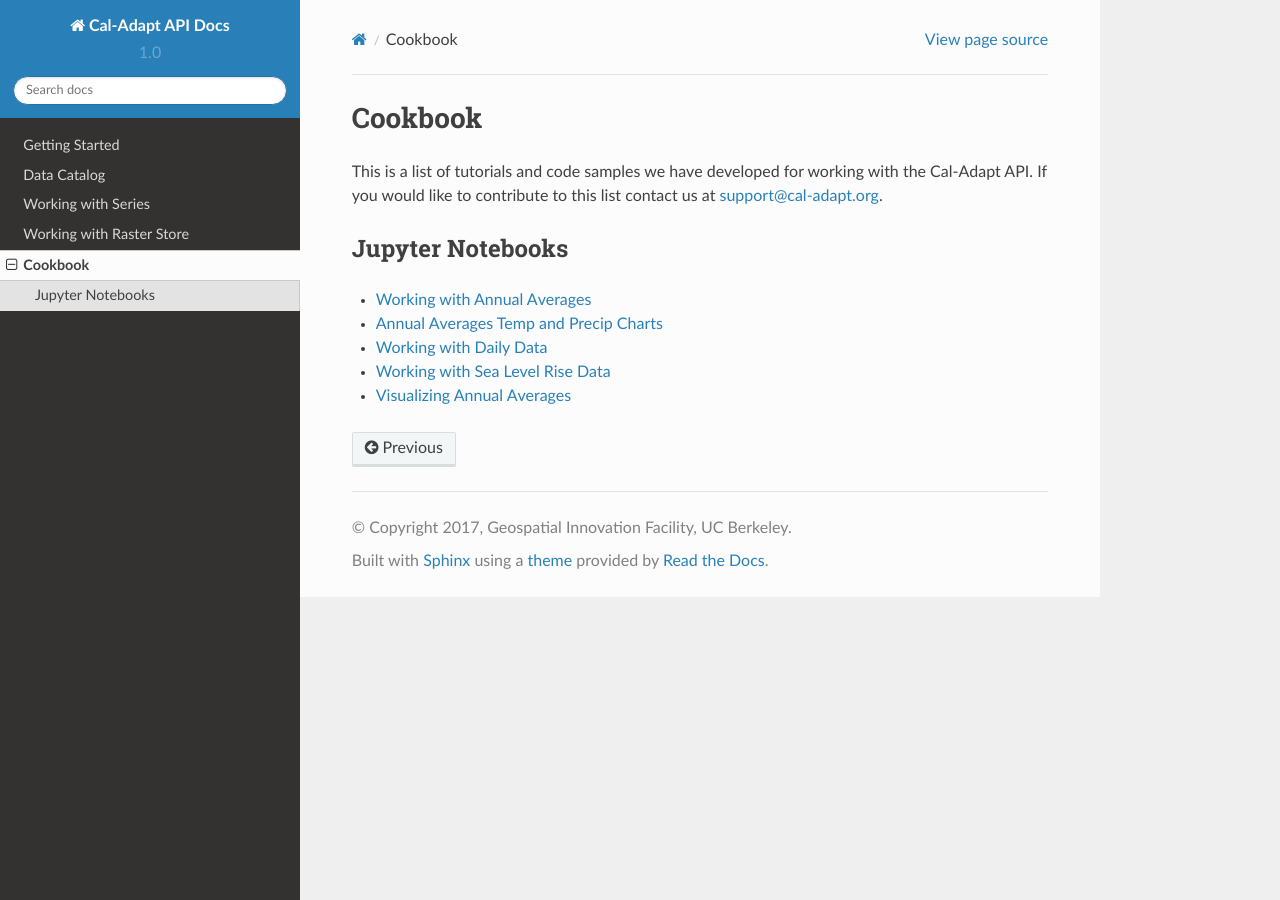
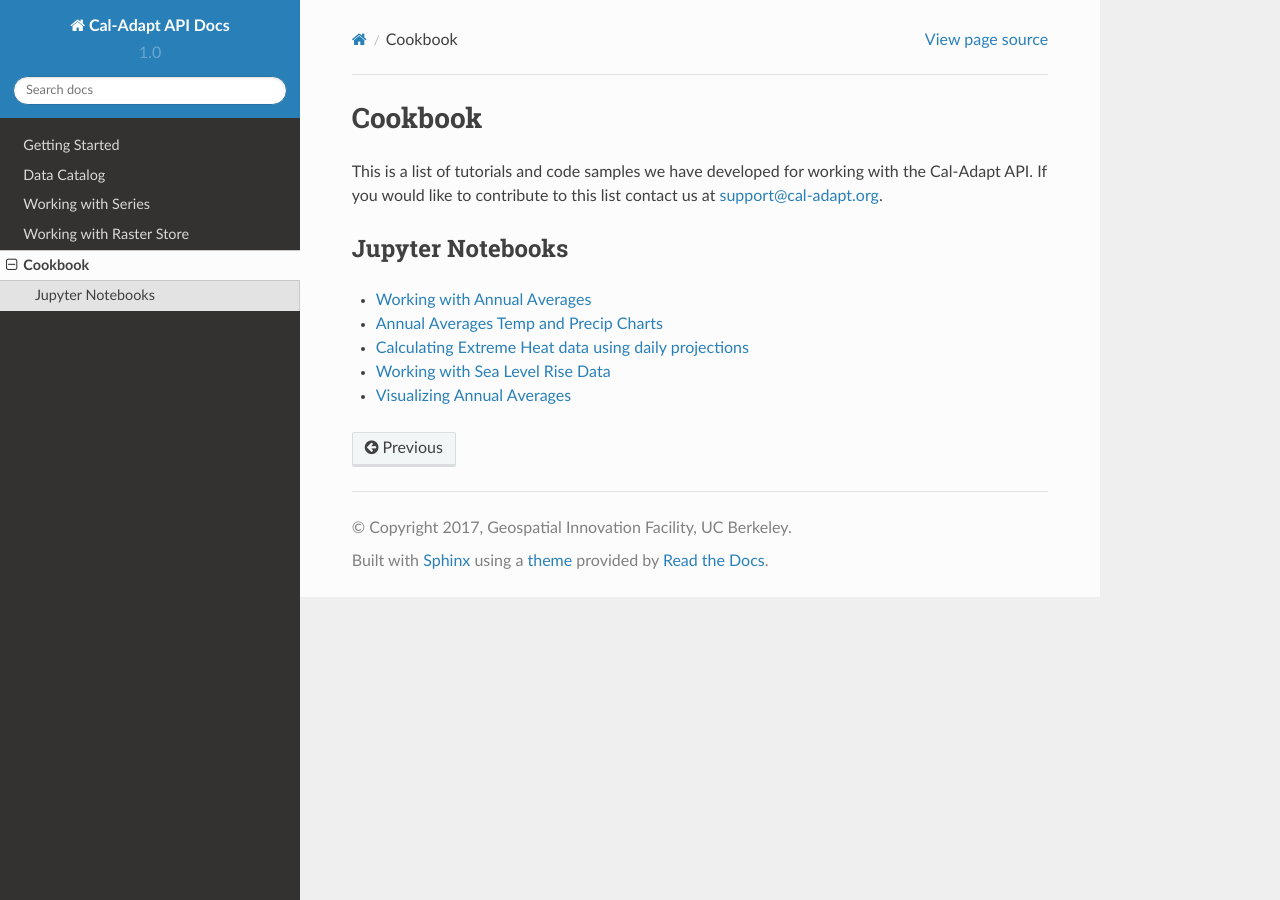
Before and after one commit to berkeley-gif/caladapt-docs, a Sphinx documentation site: the page built from docs/source/cookbook.rst, in a window 1280 px wide. Built offline with Sphinx 7.4.7 and the Read the Docs theme 2.0.0, drawn with Linux system fonts in a browser that asks for light colours.

Commit message:
Add python notebook for Extreme heat day calculations

```diff
--- a/docs/source/cookbook.rst
+++ b/docs/source/cookbook.rst
@@ -14,6 +14,6 @@ Jupyter Notebooks
 ==================
 * `Working with Annual Averages <https://github.com/berkeley-gif/caladapt-docs/blob/master/tutorials/Annual_Averages.ipynb>`_
 * `Annual Averages Temp and Precip Charts <https://github.com/berkeley-gif/caladapt-docs/blob/master/tutorials/Annual_Averages_of_Temperature_and_Precipitation.ipynb>`_
-* `Working with Daily Data <https://github.com/berkeley-gif/caladapt-docs/blob/master/tutorials/Daily_Data.ipynb>`_
+* `Calculating Extreme Heat data using daily projections <https://github.com/berkeley-gif/caladapt-docs/blob/master/tutorials/ExtremeHeat.ipynb>`_
 * `Working with Sea Level Rise Data <https://github.com/berkeley-gif/caladapt-docs/blob/master/tutorials/Sea_Level_Rise.ipynb>`_
 * `Visualizing Annual Averages <https://github.com/berkeley-gif/caladapt-docs/blob/master/tutorials/Visualizaing_Annual_Averages.ipynb>`_
```
Also changed, not shown: 12 other files.
